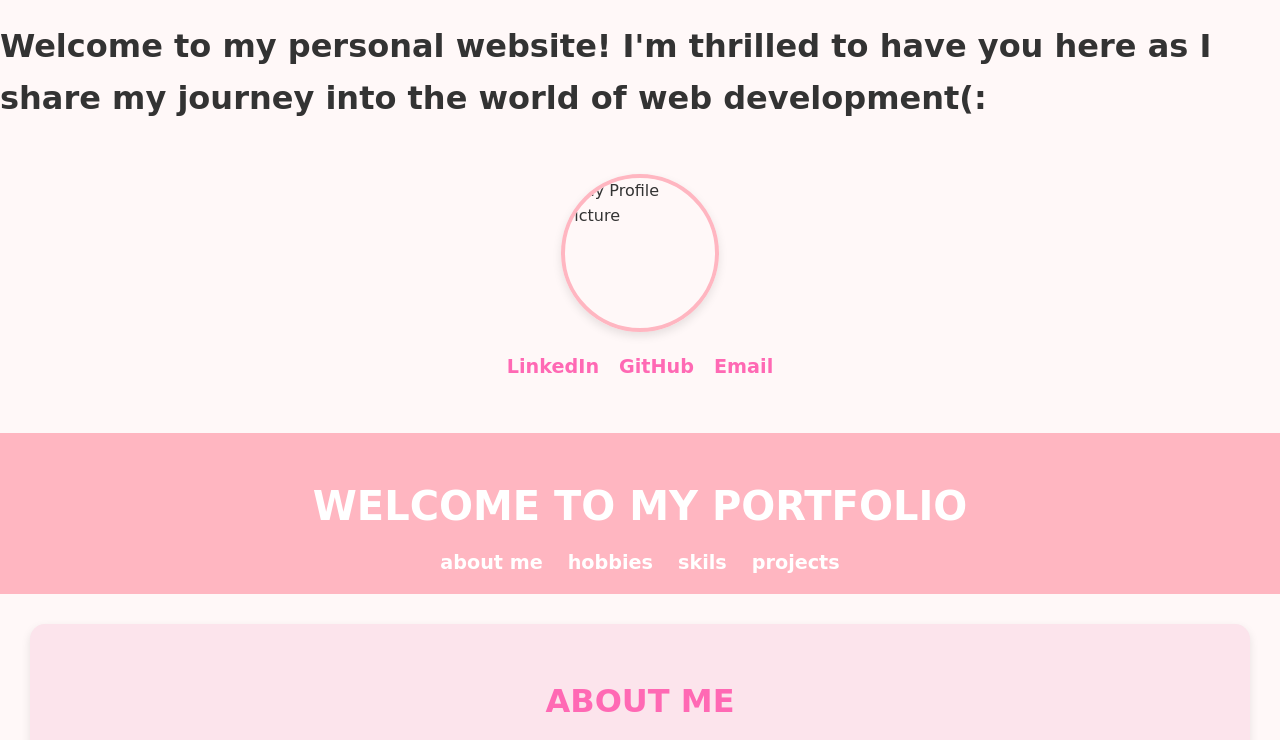
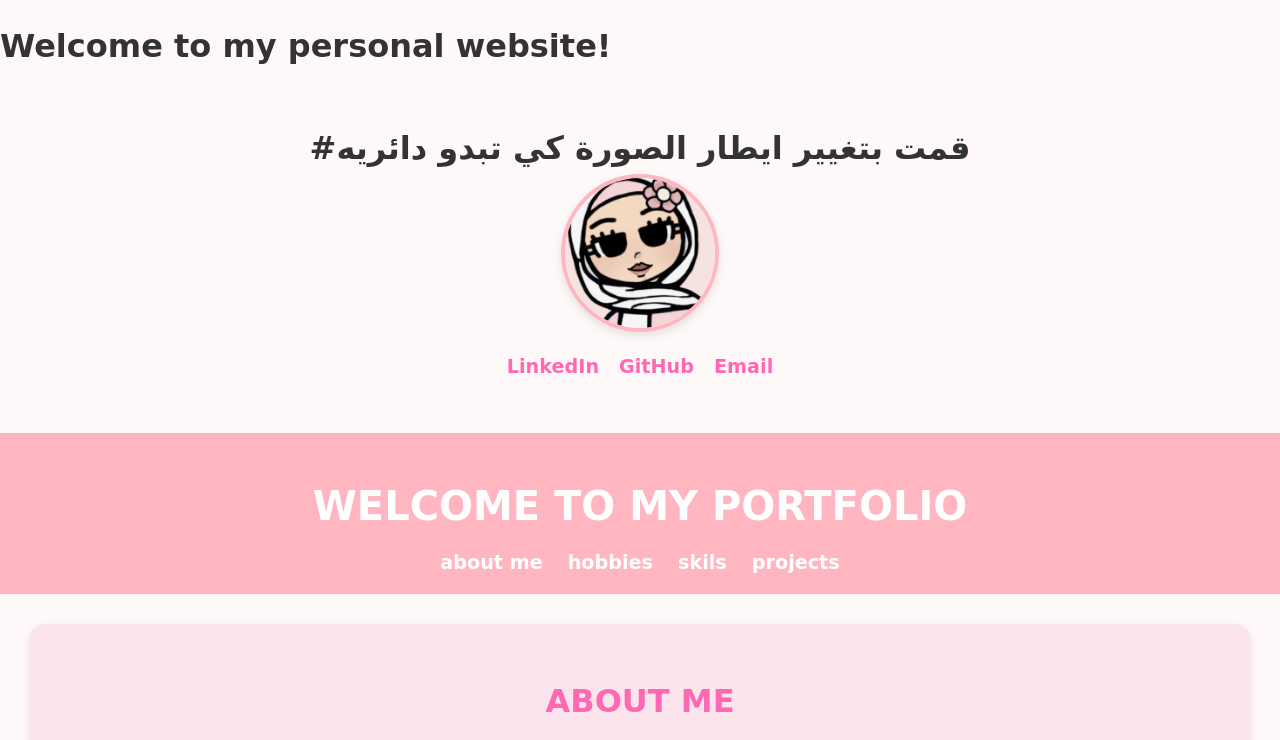
Before and after one commit to nagwa-LU/MY-PORTFOLIO, a plain HTML site: page index.html in a window 1280 px wide. Shown: the top 740 px of the page. Drawn offline with Linux system fonts and the light colour scheme.

Commit message:
Update index.html

```diff
--- a/index.html
+++ b/index.html
@@ -5,16 +5,15 @@
     <meta name="viewport"
     content="width=device-width,inital-scale=1.0">
         <h1>Welcome to my personal website!
-            I'm thrilled to have you here as I share my journey into the world of web development(:</h1>
-            <link
-            <head>
+
                 <link href="https://fonts.googleapis.com/css2?family=Poppins:wght@300;400;500&display=swap" rel="stylesheet">
               </head>
             <link rel="stylesheet"href="style.css">
             </head>
             <body>
                 <section class="profile">
-                    <img src="c:\Users\nagwa\AppData\Local\Packages\5319275A.WhatsAppDesktop_cv1g1gvanyjgm\TempState\0C0A7566915F4F24853FC4192689AA7E\WhatsApp Image 2025-04-19 at 22.40.10_619c38c3.jpg" alt="My Profile Picture" class="profile-img">
+                    #قمت بتغيير ايطار الصورة كي تبدو دائريه
+                    <img src="profile.jpg.jpg" alt="My Profile Picture" class="profile-img">
                     <div class="social-links">
                         <a href="https://www.linkedin.com/in/nagwa-ghanem-720b9b356" target="_blank">LinkedIn</a>
                         <a href="https://github.com/nagwa-LU" target="_blank">GitHub</a>
```
